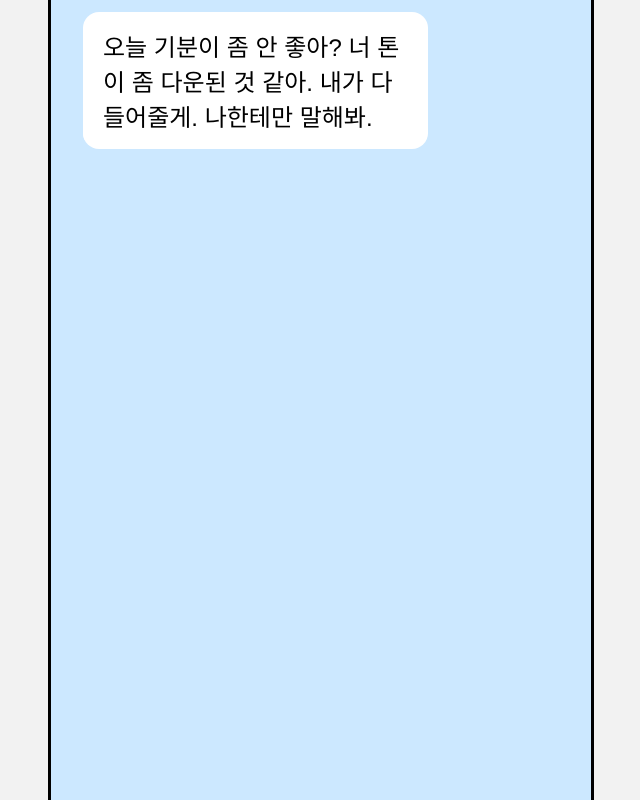
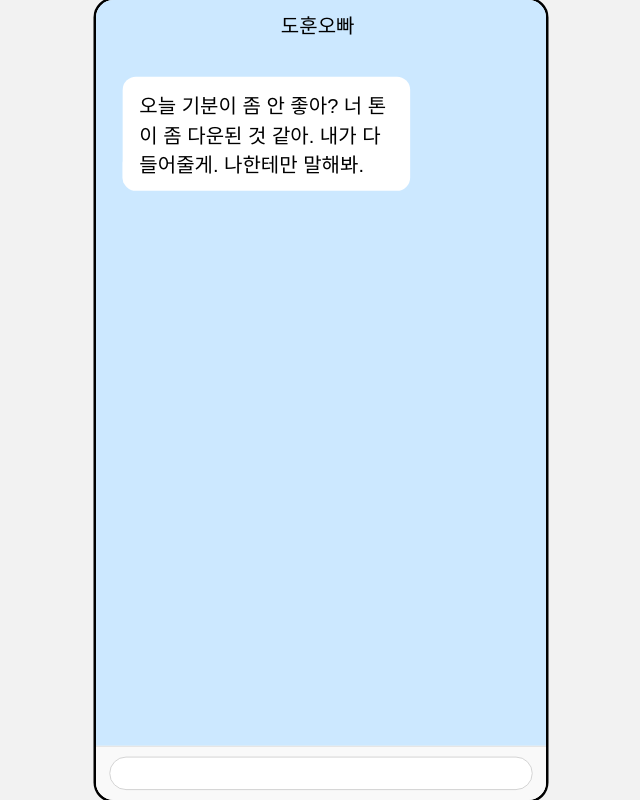
Before and after one commit to niallantony/groomingPrevention, a SvelteKit app: page /quiz in a window 1280 px wide. Shown: the whole page, without its empty margins (319-959 px from the left). Built offline with nearby package versions, Linux system fonts and the light colour scheme; some icons are missing.

Commit message:
Added resizing for widescreens

```diff
--- a/src/routes/quiz/+page.svelte
+++ b/src/routes/quiz/+page.svelte
@@ -8,6 +8,14 @@
   import { onMount } from "svelte";
 
   let currentId = $state(0);
+  let scaleFactor = $state(1);
+
+  const updateScale = () => {
+    const scaleX = window.innerWidth / 540;
+    const scaleY = window.innerHeight / 960;
+    scaleFactor = Math.min(scaleX, scaleY, 1); // don’t upscale past 1
+    document.documentElement.style.setProperty("--scale-factor", scaleFactor);
+  };
 
   let lastAnswer = $state("");
   let currentNode = $derived(quiz[currentId]);
@@ -19,6 +27,8 @@
   let totalScore = $state(10);
 
   onMount(() => {
+    updateScale();
+    window.addEventListener("resize", updateScale);
     setTimeout(() => {
       showReceived = true;
     }, 600);
@@ -47,6 +57,7 @@
 </script>
 
 <div class="screen">
+  <div class="chat-screen-wrapper">
     <div class="chat-screen">
       <div class="chat-header">
         <Icon width="14px" color="#8a8a8a" icon="weui:back-filled" />
@@ -122,6 +133,7 @@
       </div>
     </div>
   </div>
+</div>
 
 {#snippet endScreen()}
   <div class="end-screen-overlay" in:fade>
@@ -130,7 +142,7 @@
         {currentNode.text}
       </p>
       <span class="score">점수: {totalScore}</span>
-      <a href={base}>돌아가기</a>
+      <a href={`${base}/`}>돌아가기</a>
     </div>
   </div>
 {/snippet}
@@ -153,6 +165,14 @@
     max-width: 100dvw;
     max-height: 100dvh;
   }
+  .chat-screen-wrapper {
+    display: flex;
+    justify-content: center;
+    align-items: center;
+    width: 100dvw;
+    height: 100dvh;
+    overflow: hidden;
+  }
   .sent-message {
     width: 100%;
     display: flex;
@@ -160,6 +180,8 @@
   }
   .image-message {
     margin-top: -26px;
+  }
+  .image-message.received-image {
     width: fit-content;
   }
   .received-image img {
@@ -285,6 +307,8 @@
     display: flex;
     flex-direction: column;
     overflow: hidden;
+    transform-origin: center center;
+    transform: scale(var(--scale-factor));
   }
 
   .end-text {
```
Lines whose indentation alone changed are shown as unchanged.
